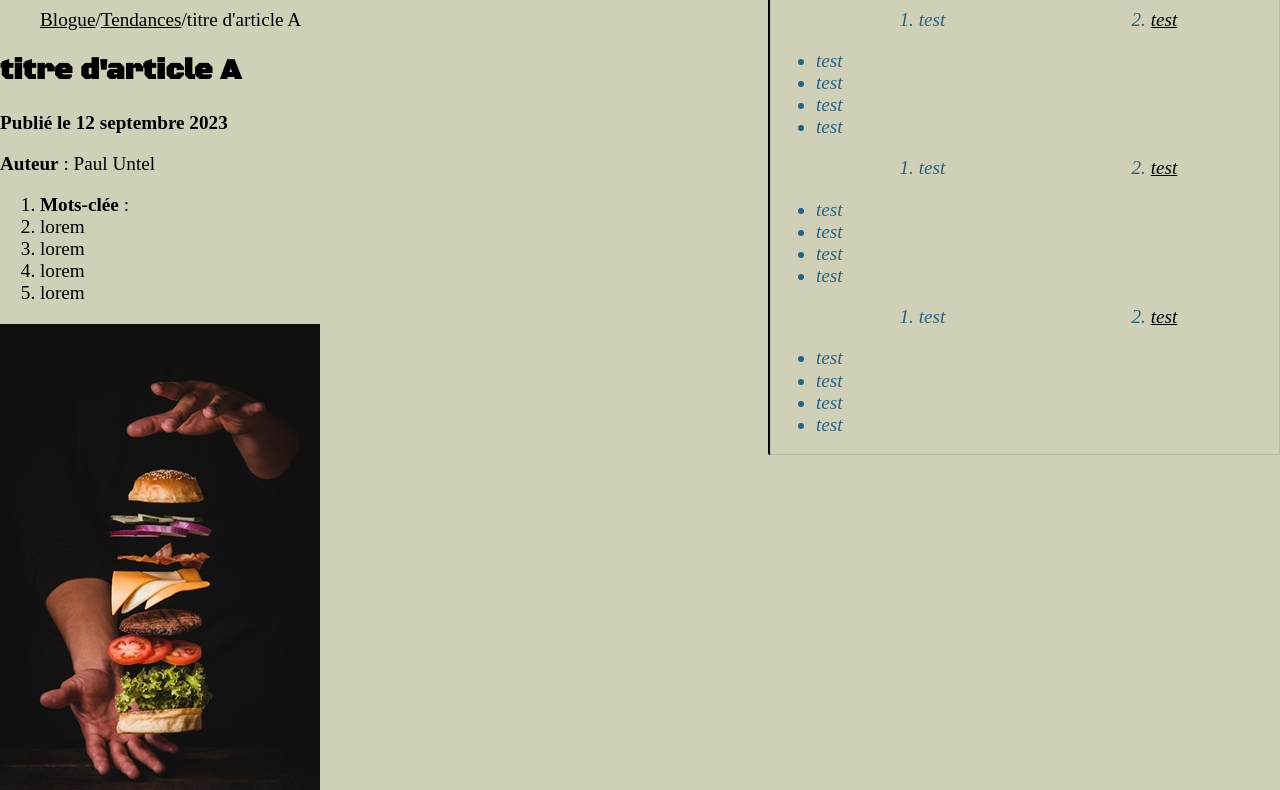
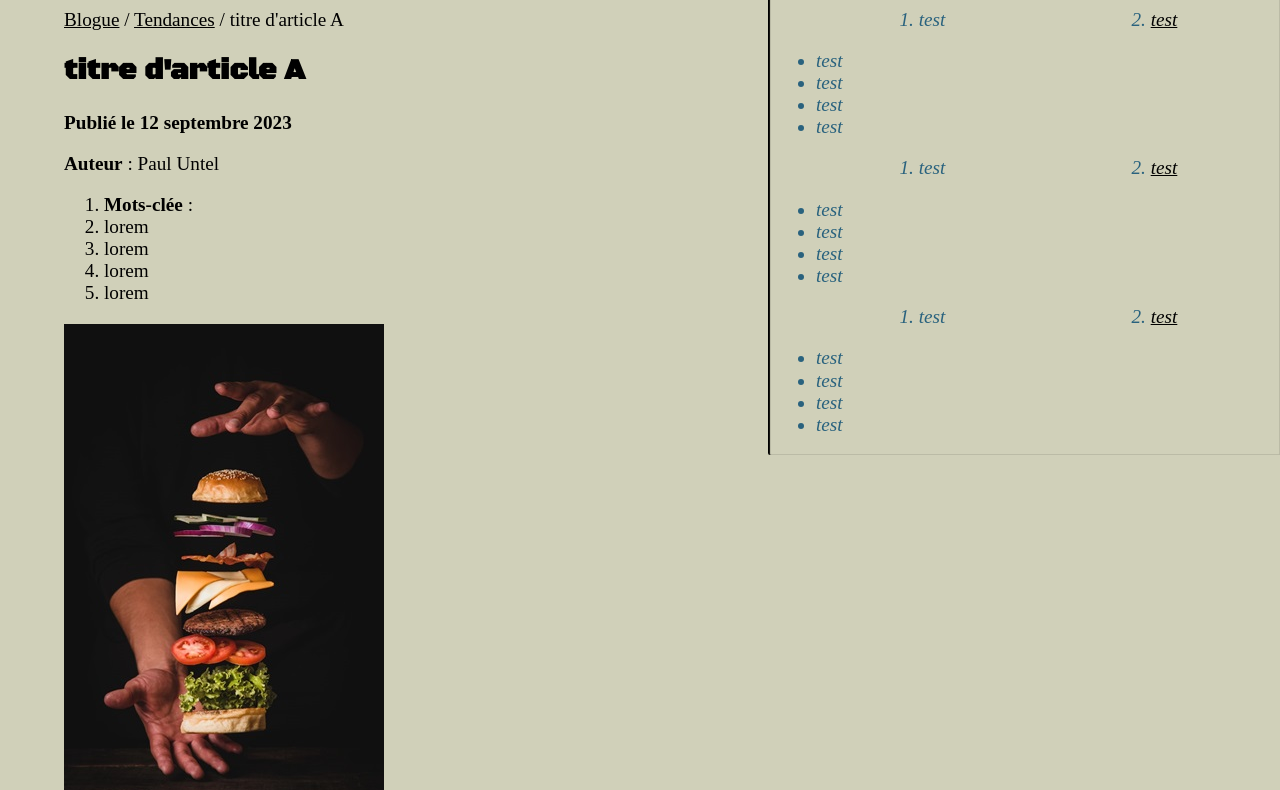
Before and after one commit to jolie-croquette/WEB-TP2, a plain HTML site: page article-blogue.html in a window 1280 px wide. Shown: the part 71-861 px from the top of the page. Drawn offline with Linux system fonts and the light colour scheme.

Commit message:
Update article-blogue.html

```diff
--- a/article-blogue.html
+++ b/article-blogue.html
@@ -67,14 +67,11 @@
 		</ul>
 	</aside>
 	<main>
-		<div>
-			<ol class="articlenav">
-				<li class="blex"><a href="blogue.html">Blogue</a></li>
-				<li>/</li>
-				<li class="blex"><a href="blogue.html">Tendances</a></li>
-				<li>/</li>
-				<li>titre d'article A</li>
-			</ol>
+		<div class="container">
+
+			<p><a href="blogue.html">Blogue</a> / <a href="blogue.html">Tendances</a> / titre d'article A
+			</p>
+
 			<h2>titre d'article A</h2>
 			<p><strong>Publié le 12 septembre 2023</strong></p>
 			<p><strong>Auteur</strong> : Paul Untel</p>
```
